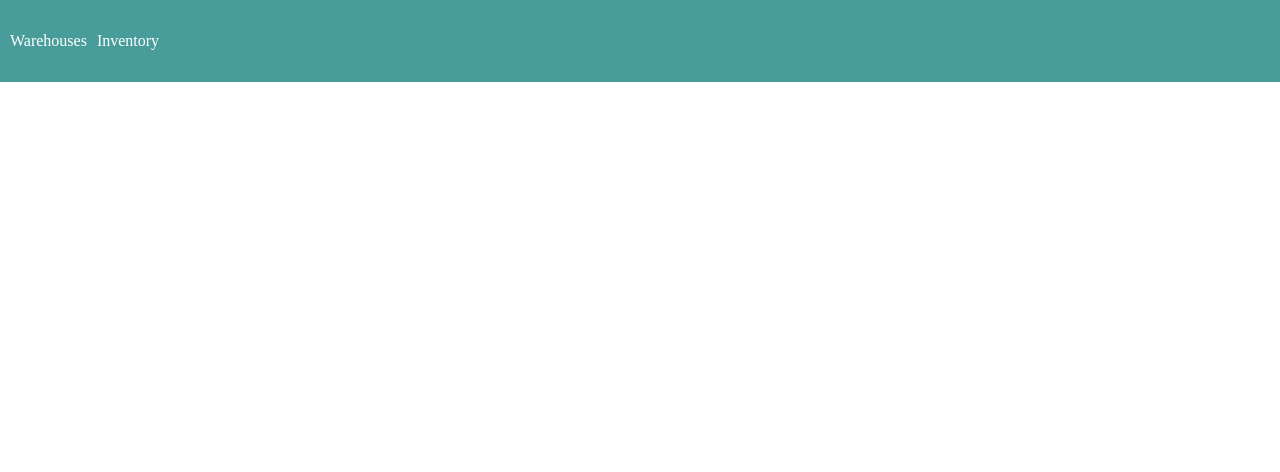
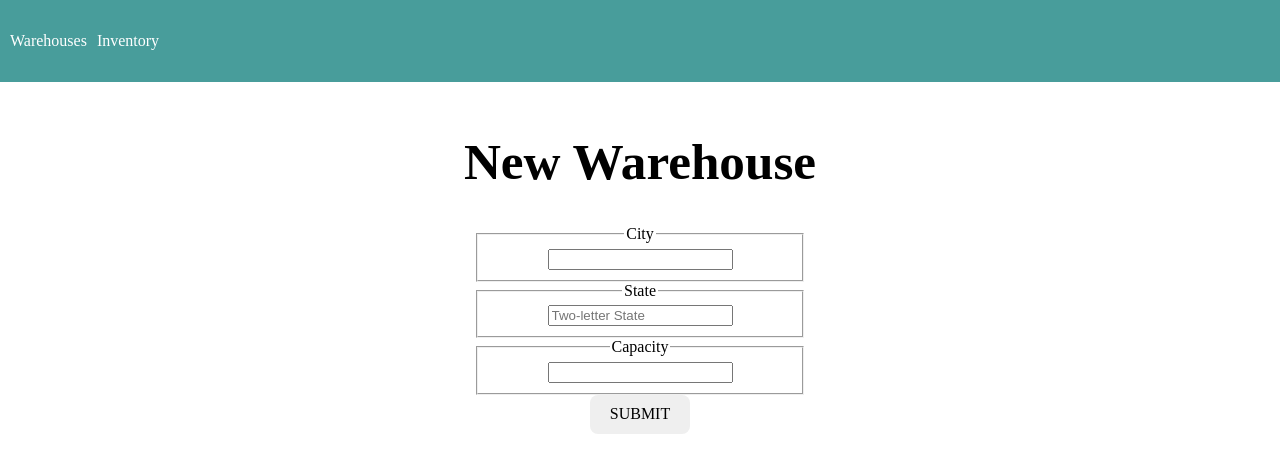
Before and after one commit to andrea1234321/inventory-management-front-end, a React (Vite) app: page /warehouses/warehouse in a window 1280 px wide. Shown: the top 472 px of the page. Built offline with nearby package versions, Linux system fonts and the light colour scheme; no server answers.

Commit message:
create newWarehouse page, add functionality to add the new warehouse, make a form to take in model values, redirect to warehouses page on submit

```diff
--- a/src/App.jsx
+++ b/src/App.jsx
@@ -1,8 +1,10 @@
 import { useState, useEffect } from 'react'
-import { Routes, Route, Link } from 'react-router-dom'
+import { Routes, Route, Link, useNavigate } from 'react-router-dom'
 
-import Warehouses from './pages/Warehouses/warehouses'
 import NavBar from './components/NavBar/NavBar'
+import Warehouses from './pages/Warehouses/Warehouses.jsx'
+import WarehouseDetails from './pages/WarehouseDetails/WarehouseDetails'
+import NewWarehouse from './pages/NewWarehouse/NewWarehouse.jsx'
 
 import * as warehouseService from './services/warehouseService'
 
@@ -10,6 +12,7 @@ import './App.css'
 
 function App() {
   const [warehouses, setWarehouses] = useState([])
+  const navigate = useNavigate()
 
   useEffect(() => {
     const fetchAllWarehouses = async () => {
@@ -20,12 +23,21 @@ function App() {
     fetchAllWarehouses()
   }, [])
 
+  const handleAddWarehouse = async (warhouseFormData) => {
+    const newWarehouse = await warehouseService.create(warhouseFormData)
+    console.log('New warehouse: ' + newWarehouse.id + newWarehouse.city)
+    const newWarehouses = [newWarehouse, ...warehouses]
+    setWarehouses(newWarehouses)
+    navigate('/warehouses')
+  }
+
   return (
     <>
       <NavBar/>
       <Routes>
         <Route path="/warehouses" element={<Warehouses warehouses={warehouses}/>}/>
-        <Route path="warehouses/warehouse/:warehouseId" />
+        <Route path="warehouses/warehouse/:warehouseId" element={<WarehouseDetails/>} />
+        <Route path="warehouses/warehouse" element={<NewWarehouse handleAddWarehouse={handleAddWarehouse}/>}/>
       </Routes>
     </>
   )
--- a/src/components/WarehouseCard/WarehouseCard.jsx
+++ b/src/components/WarehouseCard/WarehouseCard.jsx
@@ -4,12 +4,12 @@ import styles from './WarehouseCard.module.css';
 
 const WarehouseCard = (props) => {
   return (
-    <div className={styles.warehouseContainer}>
-      <Link to={`/warehouses/warehouse/${props.warehouse.id}`}>
-        <p>{props.warehouse.city}, {props.warehouse.state}</p>
-        <p>Capacity: {props.warehouse.capacity}</p>
-      </Link>
-    </div>
+    <Link to={`/warehouses/warehouse/${props.warehouse.id}`} className={styles.warehouseContainer}>
+      <p>{props.warehouse.id}</p>
+      <p>{props.warehouse.city}, {props.warehouse.state}</p>
+      <p>Capacity: {props.warehouse.capacity}</p>
+    </Link>
+
   );
 }
 
--- a/src/index.css
+++ b/src/index.css
@@ -30,7 +30,6 @@ button {
   font-size: 1em;
   font-weight: 500;
   font-family: inherit;
-  background-color: #1a1a1a;
   cursor: pointer;
   transition: border-color 0.25s;
 }
--- /dev/null
+++ b/src/pages/NewWarehouse/NewWarehouse.jsx
@@ -0,0 +1,73 @@
+import { useState } from "react";
+
+import styles from './NewWarehouse.module.css'
+
+const NewWarehouse = (props) => {
+  const [formData, setFormData] = useState({
+    city: '',
+    state: '',
+    capacity: '',
+  })
+
+  const handleChange = (evt) => {
+    const { name, value } = evt.target
+    setFormData({ ...formData, [name]: value })
+  }
+
+  const handleSubmit = (evt) => {
+    console.log(formData)
+    evt.preventDefault()
+    props.handleAddWarehouse(formData)
+  }
+
+  return (
+    <main >
+      <div>
+        <form onSubmit={handleSubmit} className={styles.formContainer}>
+          <h1>New Warehouse</h1>
+          <fieldset>
+            <legend>City</legend>
+            <input
+              required
+              type="text"
+              name="city"
+              value={formData.city}
+              onChange={handleChange}
+              className={styles.input}
+              autoComplete="off"
+            />
+          </fieldset>
+          <fieldset>
+            <legend>State</legend>
+            <input
+              required
+              type="text"
+              name="state"
+              value={formData.state}
+              onChange={handleChange}
+              maxLength={2}
+              className={styles.input}
+              autoComplete="off"
+              placeholder="Two-letter State"
+            />
+          </fieldset>
+          <fieldset>
+            <legend>Capacity</legend>
+            <input
+              required
+              type="number"
+              name="capacity"
+              value={formData.capacity}
+              onChange={handleChange}
+              className={styles.input}
+              autoComplete="off"
+            />
+          </fieldset>
+          <button type="submit">SUBMIT</button>
+        </form>
+      </div>
+    </main>
+   );
+}
+
+export default NewWarehouse;
--- /dev/null
+++ b/src/pages/NewWarehouse/NewWarehouse.module.css
@@ -0,0 +1,11 @@
+.formContainer{
+  display: flex;
+  flex-direction: column;
+  /* justify-content: center; */
+  align-items: center;
+}
+fieldset{
+  width: 300px;
+  text-align: center;
+  /* background-color: red; */
+}
--- /dev/null
+++ b/src/pages/WarehouseDetails/WarehouseDetails.jsx
@@ -0,0 +1,29 @@
+import { useEffect, useState } from "react";
+import { useParams } from "react-router-dom";
+
+import * as warehouseService from '../../services/warehouseService'
+
+const WarehouseDetails = () => {
+  const {warehouseId} = useParams()
+  const [warehouse, setWarehouse] = useState({})
+
+  useEffect(()=> {
+    const fetchWarehouse = async () => {
+      const data = await warehouseService.show(warehouseId)
+      setWarehouse(data)
+    }
+    fetchWarehouse()
+  }, [warehouseId])
+
+  return (
+    <main>
+      <h1>{warehouse.city}, {warehouse.state}</h1>
+      <p>Capacity: {warehouse.capacity}</p>
+      <div>
+        {/* apparel info */}
+      </div>
+    </main>
+   );
+}
+
+export default WarehouseDetails;
--- a/src/pages/Warehouses/Warehouses.module.css
+++ b/src/pages/Warehouses/Warehouses.module.css
@@ -3,3 +3,13 @@
   flex-wrap: wrap;
   justify-content: space-evenly;
 }
+.linkTag{
+  border-radius: 8px;
+  border: 1px solid black;
+  padding: 10px 15px;
+  cursor: pointer;
+  transition: background-color 0.25s;
+}
+.linkTag:hover {
+  background-color: rgb(215, 215, 215);
+}
--- a/src/pages/Warehouses/warehouses.jsx
+++ b/src/pages/Warehouses/warehouses.jsx
@@ -1,3 +1,5 @@
+import { Link } from "react-router-dom"
+
 import WarehouseCard from "../../components/WarehouseCard/WarehouseCard"
 import styles from './Warehouses.module.css'
 
@@ -12,6 +14,8 @@ const Warehouses = (props) => {
     )
     return(
       <main>
+          <Link to="/warehouses/warehouse" className={styles.linkTag}>+
+          </Link>
         <div className={styles.warehouseContainer}>
           {props.warehouses.map((warehouse) => (
             <WarehouseCard key={warehouse.id} warehouse={warehouse} />
--- a/src/services/warehouseService.js
+++ b/src/services/warehouseService.js
@@ -4,9 +4,33 @@ async function index() {
   try {
     const res = await fetch(BASE_URL)
     return res.json()
-  } catch (err) {
-    console.log(err)
+  } catch (error) {
+    console.log(error)
   }
 }
 
-export {index}
+async function show(warehouseId){
+  try{
+    const res = await fetch(`${BASE_URL}/warehouse/${warehouseId}`)
+    return res.json()
+  }catch(error){
+    console.log(error)
+  }
+}
+
+async function create(warehouseFormData) {
+  try {
+    const res = await fetch(`${BASE_URL}/warehouse`, {
+      method: 'POST',
+      headers: {
+        'Content-Type': 'application/json',
+      },
+      body: JSON.stringify(warehouseFormData),
+    })
+    return res.json()
+  } catch (error) {
+    console.log("error")
+  }
+}
+
+export {index, show, create}
```
